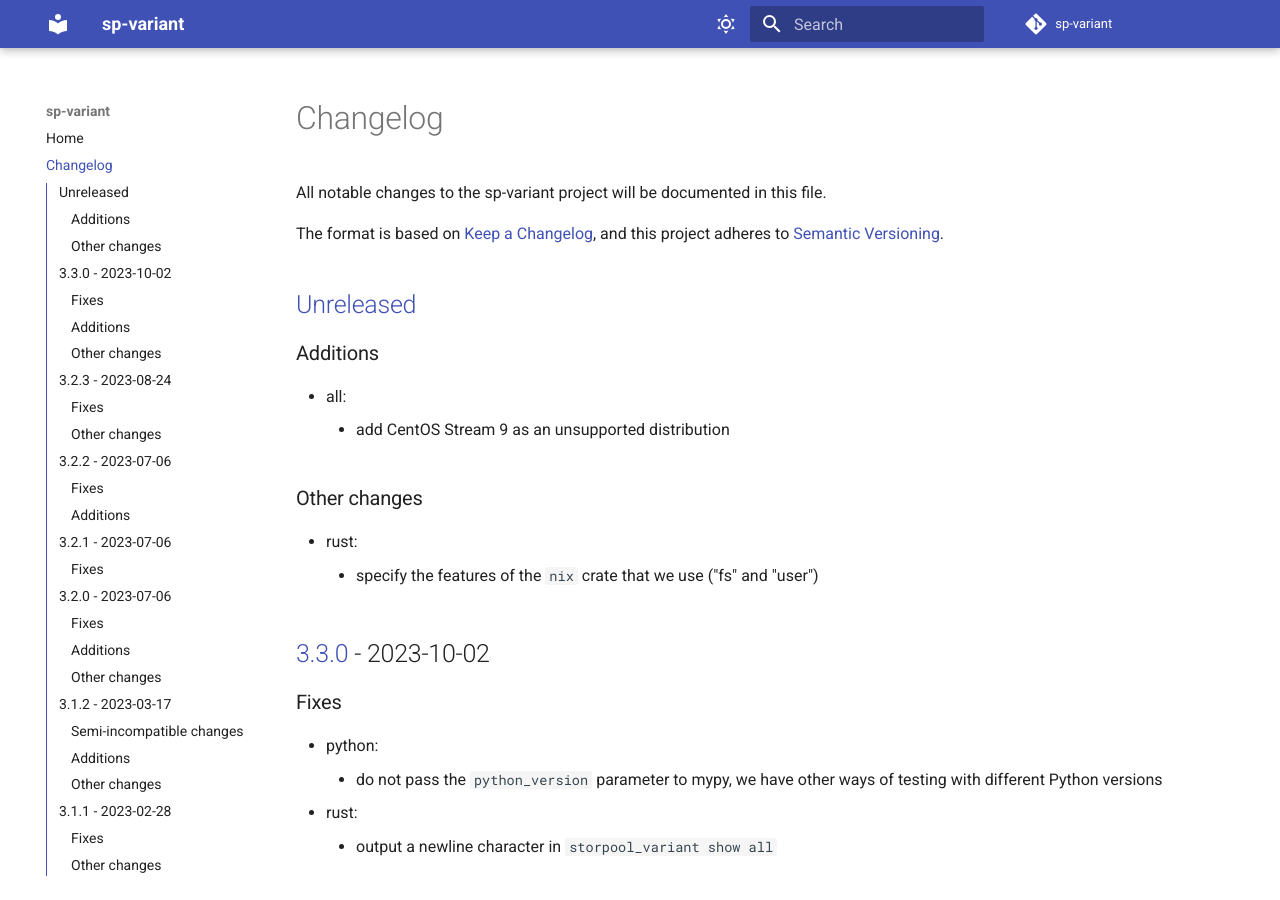
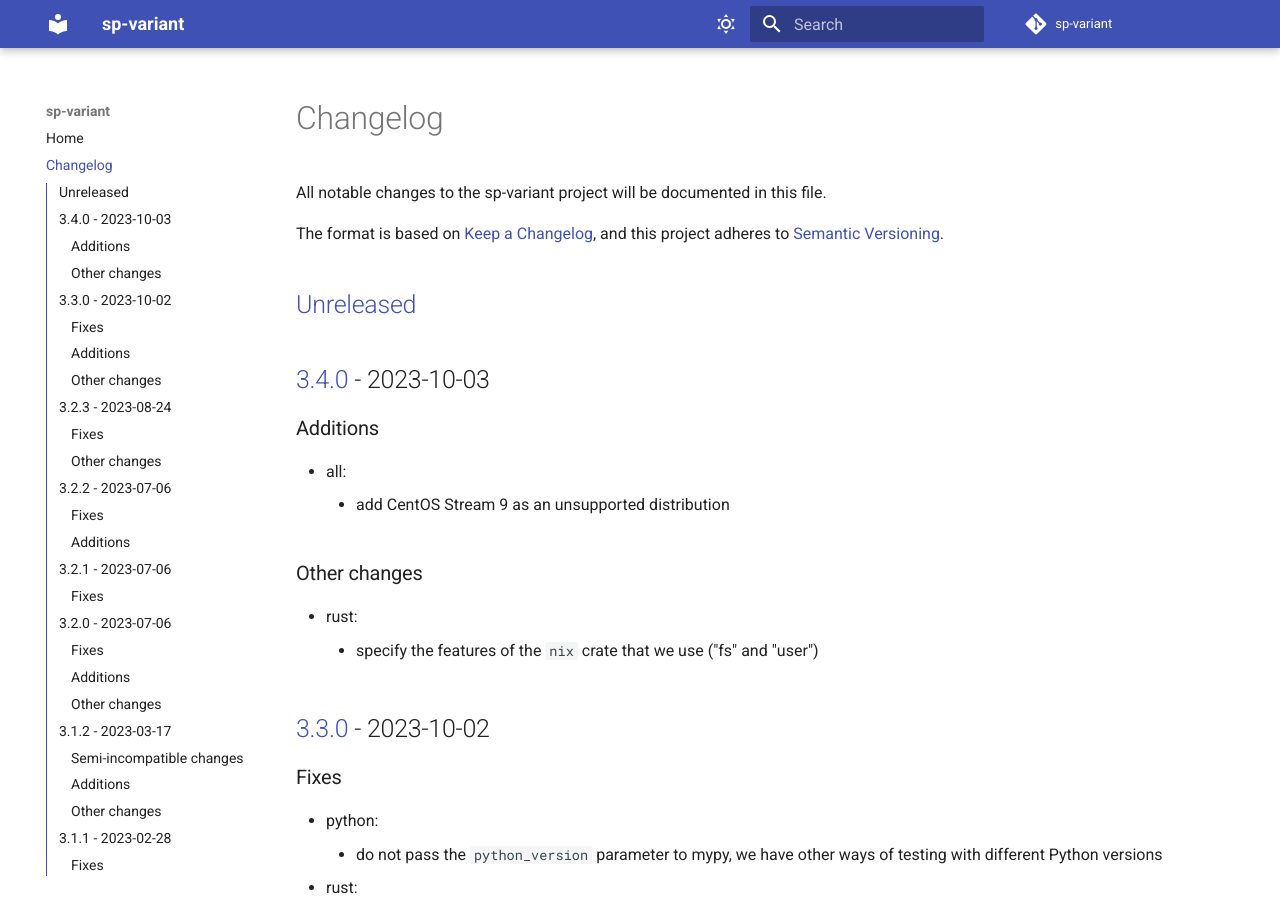
Before and after one commit to storpool/sp-variant, an MkDocs documentation site: the page built from docs/changes.md, in a window 1280 px wide and 900 px high. Built offline with MkDocs 1.6.1 and Material for MkDocs 9.7.7, drawn with Linux system fonts in a browser that asks for light colours; comment, search, counter and statistics services are not loaded.

Commit message:
Prepare to release sp-variant 3.4.0
Change-Id: I47f75fb15bbdbd94f8110fe0a967e88045230369

```diff
--- a/Cargo.toml
+++ b/Cargo.toml
@@ -3,7 +3,7 @@
 
 [package]
 name = "sp-variant"
-version = "3.3.0"
+version = "3.4.0"
 edition = "2021"
 rust-version = "1.64"
 authors = ["StorPool <support@storpool.com>"]
--- a/docs/changes.md
+++ b/docs/changes.md
@@ -11,6 +11,8 @@ The format is based on [Keep a Changelog](https://keepachangelog.com/en/1.1.0/),
 and this project adheres to [Semantic Versioning](https://semver.org/spec/v2.0.0.html).
 
 ## [Unreleased]
+
+## [3.4.0] - 2023-10-03
 
 ### Additions
 
@@ -523,7 +525,8 @@ and this project adheres to [Semantic Versioning](https://semver.org/spec/v2.0.0
 
 - First public release.
 
-[Unreleased]: https://github.com/storpool/sp-variant/compare/release/3.3.0...main
+[Unreleased]: https://github.com/storpool/sp-variant/compare/release/3.4.0...main
+[3.4.0]: https://github.com/storpool/sp-variant/compare/release/3.3.0...release/3.4.0
 [3.3.0]: https://github.com/storpool/sp-variant/compare/release/3.2.3...release/3.3.0
 [3.2.3]: https://github.com/storpool/sp-variant/compare/release/3.2.2...release/3.2.3
 [3.2.2]: https://github.com/storpool/sp-variant/compare/release/3.2.1...release/3.2.2
```
Also changed, not shown: 1 other file.
